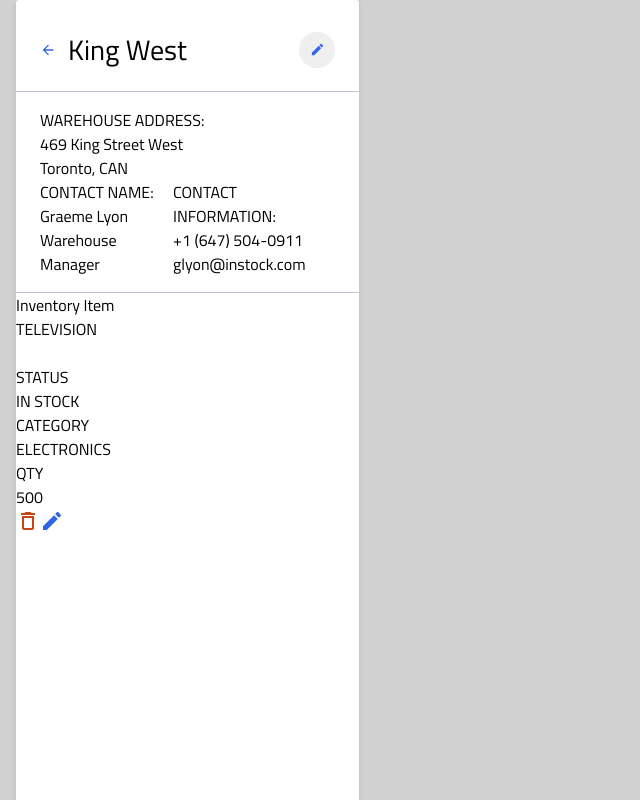
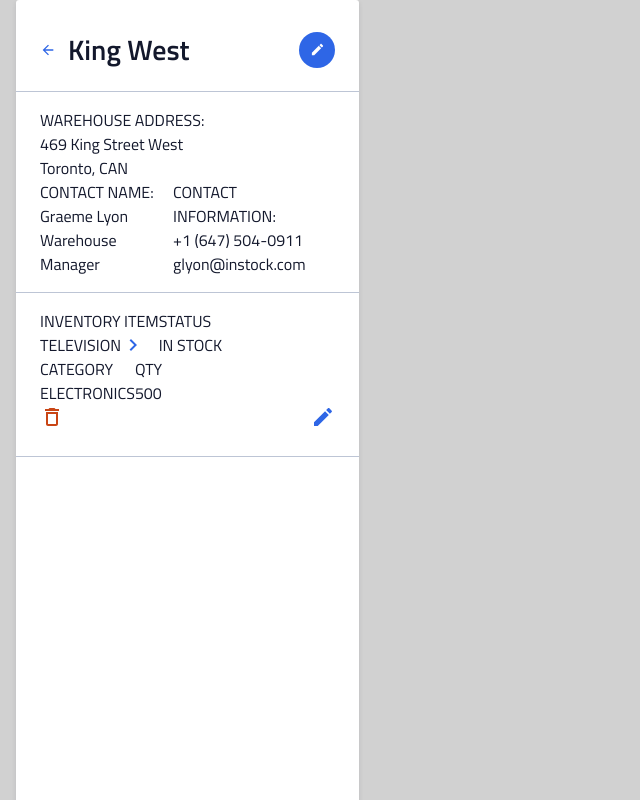
Before and after one commit to MacDavid1989/david-macdonald-instock, a React (Create React App) app in the folder client/: page /warehouse/1 in a window 1280 px wide. Shown: the top 800 px of the page, without its empty margins (0-640 px from the left). Built offline with nearby package versions, Linux system fonts and the light colour scheme.

Commit message:
Copy edit icon and make a white version. Implement global font color

```diff
--- a/client/src/components/Warehouse/Warehouse.js
+++ b/client/src/components/Warehouse/Warehouse.js
@@ -2,6 +2,7 @@ import React from 'react';
 import './Warehouse.scss'
 import backArrow from '../../Assets/Icons/arrow_back-24px.svg'
 import edit from '../../Assets/Icons/edit-24px.svg'
+import editWhite from '../../Assets/Icons/edit-24px-white.svg'
 import sort from '../../Assets/Icons/sort-24px.svg'
 import chevron from '../../Assets/Icons/chevron_right-24px.svg'
 import deleteOutline from '../../Assets/Icons/delete_outline-24px.svg'
@@ -15,7 +16,7 @@ function Warehouse() {
                     <h1 className="banner__heading">King West</h1>
                 </div>
                 <button className="banner__button">
-                    <img className="button__icon" src={edit} alt=""/>
+                    <img className="button__icon" src={editWhite} alt=""/>
                     <h3 className="button__text">EDIT</h3>
                 </button>
             </section>
@@ -61,34 +62,32 @@ function Warehouse() {
                 </table>
             </section>
             <section className="warehouse__inventory-mobile">
-                <div className="">
-                    <div className="">
-                        <h4 className="">Inventory Item</h4>
-                        <div className="">
-                            <p className="">TELEVISION</p>
-                            <img className=""/>
+                <div className="inventory__item">
+                    <div className="item__name">
+                        <h4 className="item__heading">INVENTORY ITEM</h4>
+                        <div className="item__link">
+                            <p className="item__item">TELEVISION</p>
+                            <img className="item__icon" src={chevron} alt=""/>
                         </div>
                     </div>
-                    <div className="">
-                        <h4 className="">STATUS</h4>
-                        <div className="">
-                            <p className="">IN STOCK</p>
-                        </div>
+                    <div className="item__status">
+                        <h4 className="item__heading">STATUS</h4>
+                        <p className="item__value">IN STOCK</p>
                     </div>
                 </div>
-                <div className="">
-                    <div className="">
-                        <h4 className="">CATEGORY</h4>
-                        <p className="">ELECTRONICS</p>
+                <div className="inventory__info">
+                    <div className="item__category">
+                        <h4 className="item__heading">CATEGORY</h4>
+                        <p className="item__type">ELECTRONICS</p>
                     </div>
-                    <div className="">
-                        <h4 className="">QTY</h4>
-                        <p className="">500</p>
+                    <div className="item__quantity">
+                        <h4 className="item__heading">QTY</h4>
+                        <p className="item__amount">500</p>
                     </div>
                 </div>
-                <div className="">
-                    <img className="" src={deleteOutline} alt=""/>
-                    <img className="" src={edit} alt=""/>
+                <div className="inventory__buttons">
+                    <img className="inventory__delete" src={deleteOutline} alt=""/>
+                    <img className="inventory__edit" src={edit} alt=""/>
                 </div>
             </section>
         </div>
--- a/client/src/components/Warehouse/Warehouse.scss
+++ b/client/src/components/Warehouse/Warehouse.scss
@@ -32,8 +32,10 @@
             }
 
             &__heading {
+                width: 122px;
                 line-height: 36px;
                 font-size: 28px;
+                font-weight: 600;
                 margin: 0 0 0 12px;
             }
 
@@ -41,7 +43,7 @@
                 display: flex;
                 align-items: center;
                 justify-content: center;
-                // background: #2E66E6;
+                background: #2E66E6;
                 border-radius: 20px;
                 outline: none;
                 border: none;
@@ -68,12 +70,48 @@
     }
 
     &__address {
+        .address {
+            &__heading{
 
+            }
+            &__street {
+
+            }
+            &__city {
+
+            }
+        }
     }
 
     &__contact {
         display: flex;
         justify-content: space-between;
+
+        &-name {
+            .title{
+
+            }
+            .name {
+
+            }
+            .position {
+
+            }
+        }
+
+        &-info {
+            .title {
+
+            }
+
+            .number {
+
+            }
+
+            .email {
+
+            }
+        }
     }
 
     &__inventory {
@@ -81,6 +119,27 @@
     }
 
     &__inventory-mobile {
+        display: flex;
+        flex-direction: column;
+        padding: 16px 24px 27px;
+        border-bottom: solid #BDC5D5 1px;
 
+        .inventory {
+            &__item {
+                display: flex;
+                .item {
+                    &__link {
+                        display: flex;
+                    }
+                }
+            }
+            &__info {
+                display: flex;
+            }
+            &__buttons {
+                display: flex;
+                justify-content: space-between;
+            }
+        }
     }
 }
--- a/client/src/partials/_mixins.scss
+++ b/client/src/partials/_mixins.scss
@@ -104,4 +104,5 @@
     padding: 0;
     font-family: 'Titillium';
     font-weight: 500;
+    color: #13182C;
 }
```
Also changed, not shown: client/src/Assets/Icons/edit-24px-white.svg (added), 1 other file (tests, documents, lock files or other folders).
